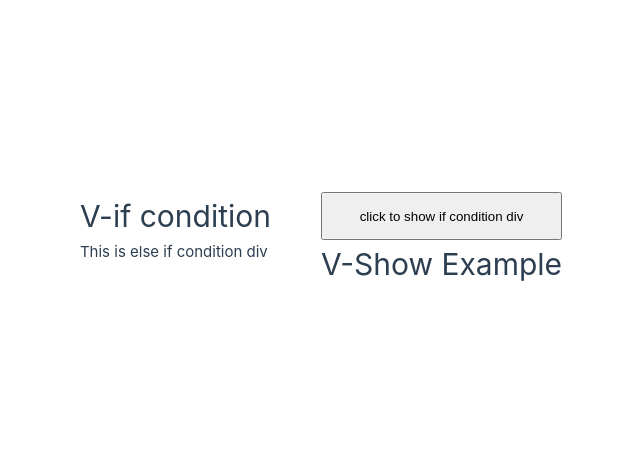
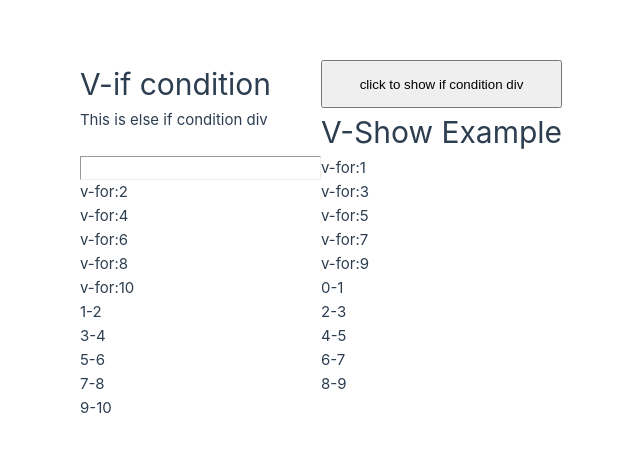
Before and after one commit to shyamporiya/vuejsProject, a Vue app: page / in a window 1280 px wide. Shown: the part 160-612 px from the top of the page, without its empty margins (319-959 px from the left). Built offline with nearby package versions, Linux system fonts and the light colour scheme.

Commit message:
example of v-for

```diff
--- a/src/App.vue
+++ b/src/App.vue
@@ -13,6 +13,9 @@
   </div>
 
   <h1>V-Show Example</h1>
+  <hr />
+  <p v-for="index in 10">v-for:{{ index }}</p>
+  <p v-for="(elm, index) in 10" :key="index">{{ index }}-{{ elm }}</p>
 </template>
 
 <script>
```
